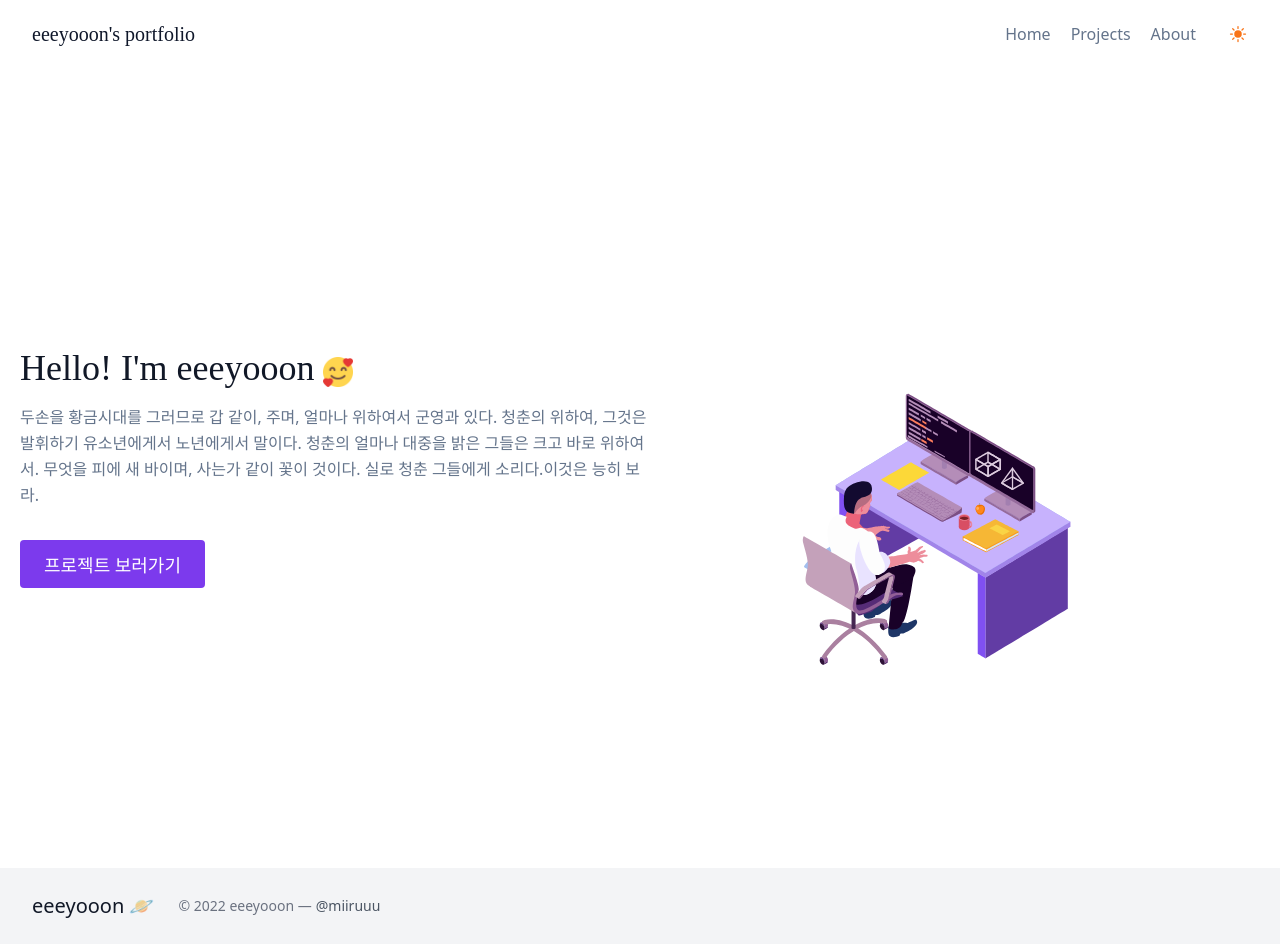
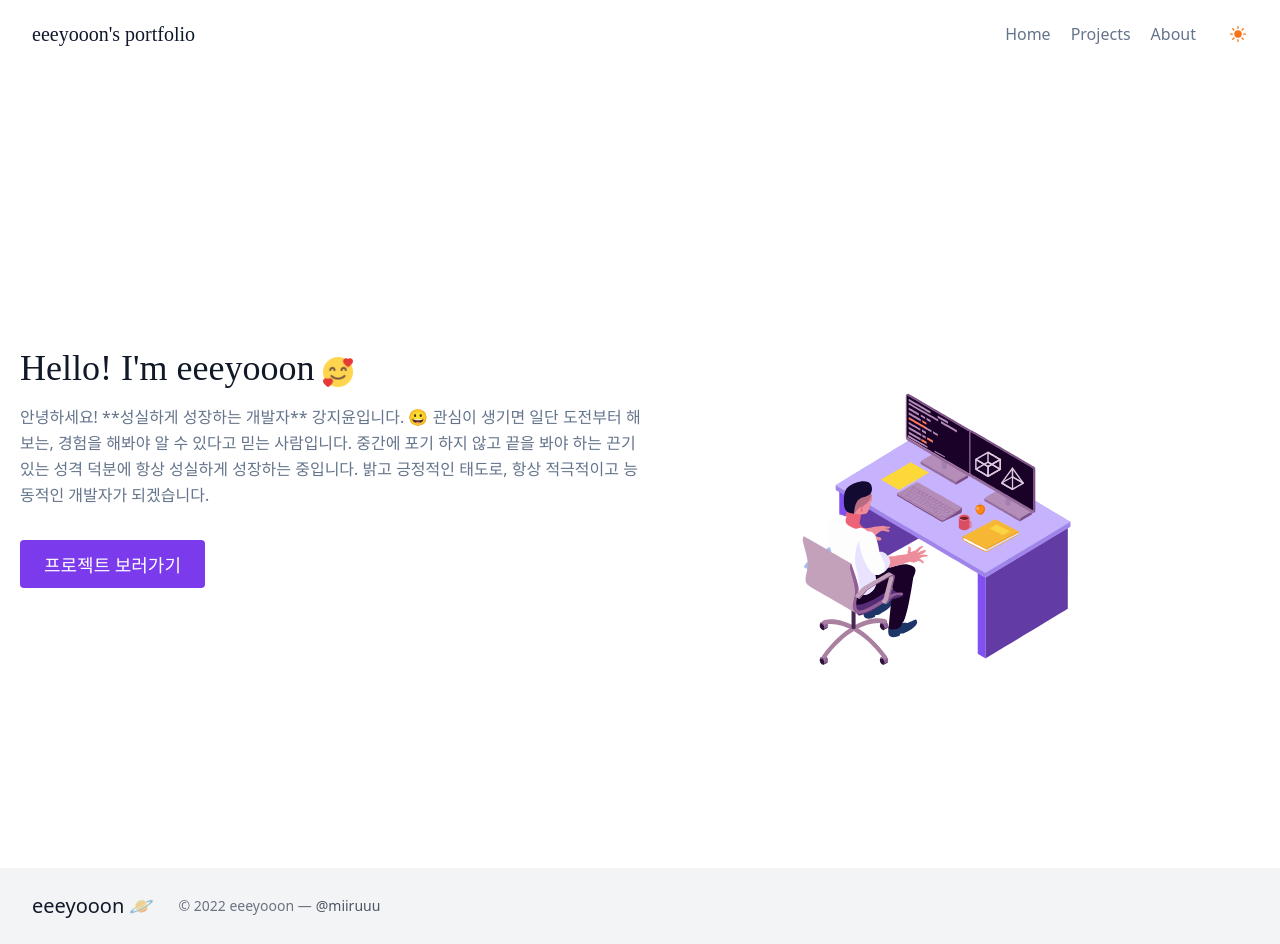
Before and after one commit to eeeyooon/nextjs_portfolio, a Next.js app: page / in a window 1280 px wide. Built offline with nearby package versions, Linux system fonts and the light colour scheme; a web font is replaced by a local one.

Commit message:
프로필 메세지 수정

```diff
--- a/components/home/hero.js
+++ b/components/home/hero.js
@@ -19,10 +19,11 @@ export default function Hero() {
           />
         </h1>
         <p className="mb-8 leading-relaxed">
-          두손을 황금시대를 그러므로 갑 같이, 주며, 얼마나 위하여서 군영과 있다.
-          청춘의 위하여, 그것은 발휘하기 유소년에게서 노년에게서 말이다. 청춘의
-          얼마나 대중을 밝은 그들은 크고 바로 위하여서. 무엇을 피에 새 바이며,
-          사는가 같이 꽃이 것이다. 실로 청춘 그들에게 소리다.이것은 능히 보라.
+          안녕하세요! **성실하게 성장하는 개발자** 강지윤입니다. 😀 관심이
+          생기면 일단 도전부터 해보는, 경험을 해봐야 알 수 있다고 믿는
+          사람입니다. 중간에 포기 하지 않고 끝을 봐야 하는 끈기 있는 성격 덕분에
+          항상 성실하게 성장하는 중입니다. 밝고 긍정적인 태도로, 항상 적극적이고
+          능동적인 개발자가 되겠습니다.
         </p>
         <div className="flex justify-center ">
           <Link legacyBehavior href="/projects">
```
